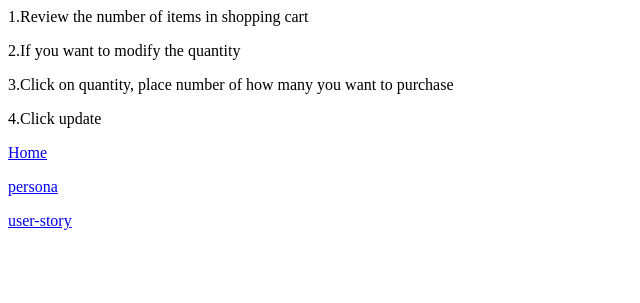
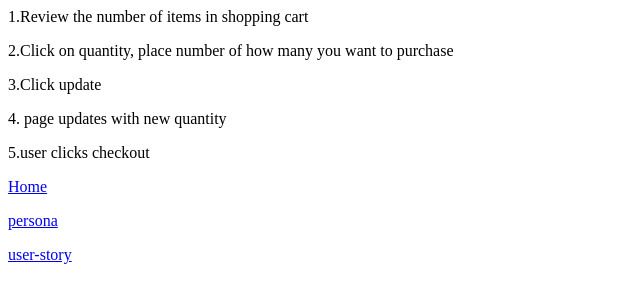
Before and after one commit to eyoungcode/data-design, a PHP site: page /user-case.php in a window 1280 px wide. Shown: the top 303 px of the page, without its empty margins (0-640 px from the left). Run offline with PHP 8.4, Linux system fonts and the light colour scheme.

Commit message:
added line 4 and 5 to user case

```diff
--- a/epic/user-case.php
+++ b/epic/user-case.php
@@ -1,12 +1,11 @@
 <p>
 	1.Review the number of items in shopping cart
 </p>
+<p>2.Click on quantity, place number of how many you want to purchase</p>
 <p>
-	2.If you want to modify the quantity
-</p>
-<p>3.Click on quantity, place number of how many you want to purchase</p>
-<p>
-	<p>4.Click update</p>
+	<p>3.Click update</p>
+<p>4. page updates with new quantity</p>
+<p>5.user clicks checkout</p>
 <p><a href="./index.php">Home</a><p>
 <p><a href="./persona.php">persona</a><p>
 <p><a href="./user-story.php">user-story</a><p>
```
